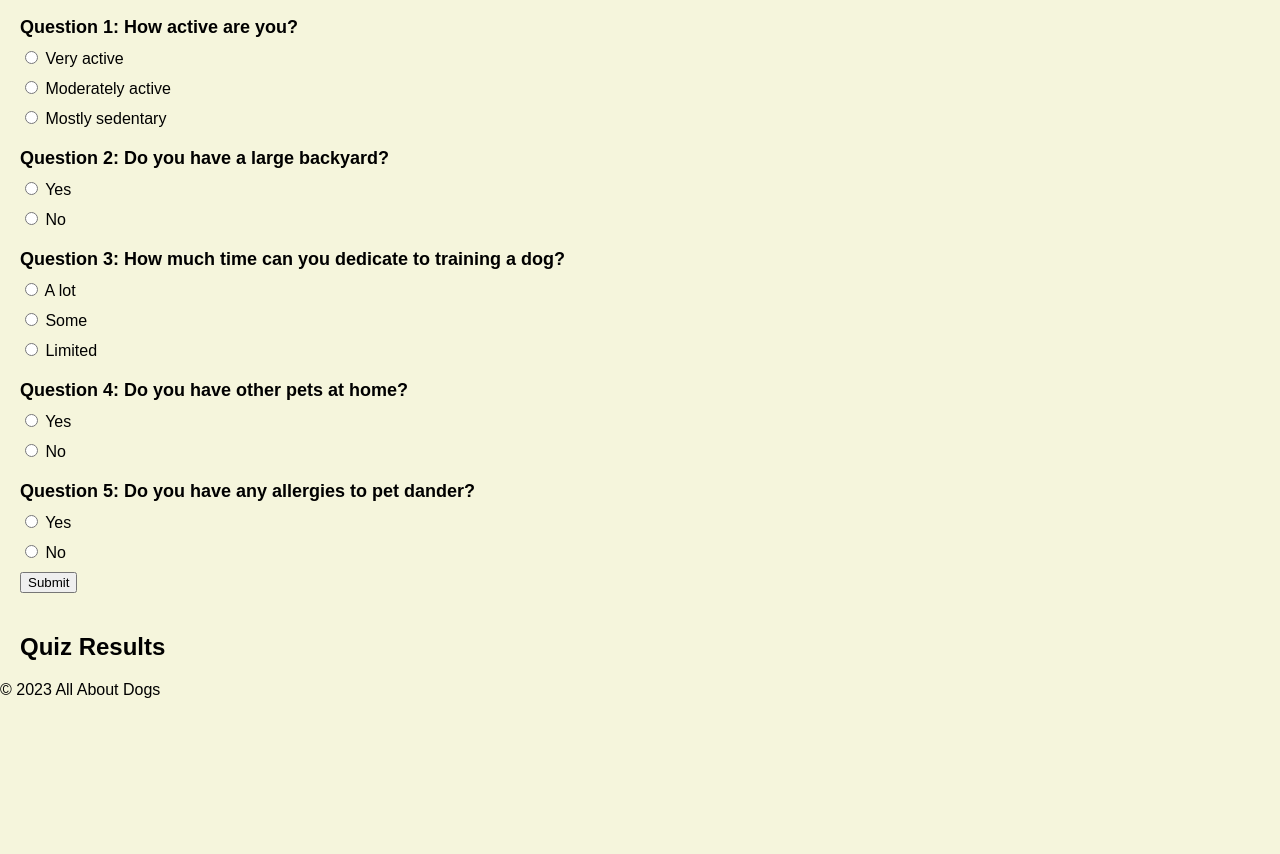
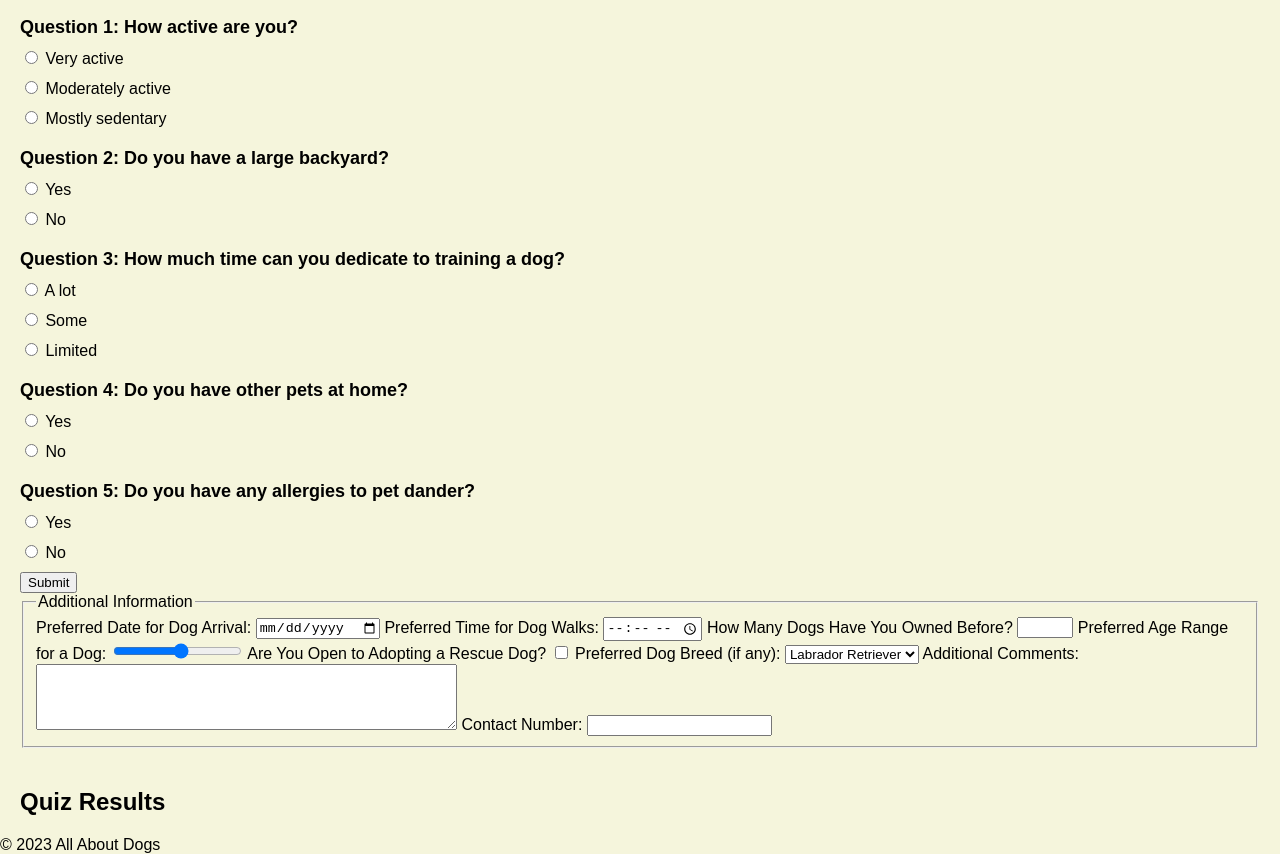
Before and after one commit to zskeen00/zskeen00.github.io, a plain HTML site: page ZSkeenQuiz.html in a window 1280 px wide. Shown: the part 87-941 px from the top of the page. Before the commit the page ends 800 px from the top, so only its background shows below. Drawn offline with Linux system fonts and the light colour scheme.

Commit message:
ZSkeenQuiz.html

```diff
--- a/ZSkeenQuiz.html
+++ b/ZSkeenQuiz.html
@@ -28,6 +28,7 @@
 
         <!-- Quiz Questions -->
         <form>
+            <!-- Existing Questions -->
             <h2>Question 1: How active are you?</h2>
             <label>
                 <input type="radio" name="q1" value="active"> Very active
@@ -73,8 +74,41 @@
             <label>
                 <input type="radio" name="q5" value="no"> No
             </label>
+
             <input type="submit" value="Submit">
         </form>
+
+        <!-- Additional Input Types -->
+        <fieldset>
+            <legend>Additional Information</legend>
+            <label for="date">Preferred Date for Dog Arrival:</label>
+            <input type="date" id="date" name="date">
+
+            <label for="time">Preferred Time for Dog Walks:</label>
+            <input type="time" id="time" name="time">
+
+            <label for="spinner">How Many Dogs Have You Owned Before?</label>
+            <input type="number" id="spinner" name="spinner" min="0" max="10">
+
+            <label for="range">Preferred Age Range for a Dog:</label>
+            <input type="range" id="range" name="range" min="0" max="15">
+
+            <label for="checkbox">Are You Open to Adopting a Rescue Dog?</label>
+            <input type="checkbox" id="checkbox" name="checkbox">
+
+            <label for="breeds">Preferred Dog Breed (if any):</label>
+            <select id="breeds" name="breeds">
+                <option value="labrador">Labrador Retriever</option>
+                <option value="beagle">Beagle</option>
+                <option value="bulldog">Bulldog</option>
+            </select>
+
+            <label for="comments">Additional Comments:</label>
+            <textarea id="comments" name="comments" rows="4" cols="50"></textarea>
+
+            <label for="mobileInput">Contact Number:</label>
+            <input type="tel" id="mobileInput" name="mobileInput" pattern="[0-9]*">
+        </fieldset>
     </section>
 
     <!-- Quiz Results -->
@@ -83,6 +117,12 @@
         <p id="result-text"></p>
     </section>
 
+    <!-- Footer -->
+    <footer>
+        <p>&#169; 2023 All About Dogs</p>
+    </footer>
+
+    <!-- JavaScript -->
     <script>
         // Calculate and display the quiz results
         const form = document.querySelector('form');
@@ -136,10 +176,5 @@
             resultText.textContent = `Based on your answers: ${result}`;
         });
     </script>
-
-    <!-- Footer -->
-    <footer>
-        <p>&#169; 2023 All About Dogs</p>
-    </footer>
 </body>
 </html>
```
Lines whose indentation alone changed are shown as unchanged.
